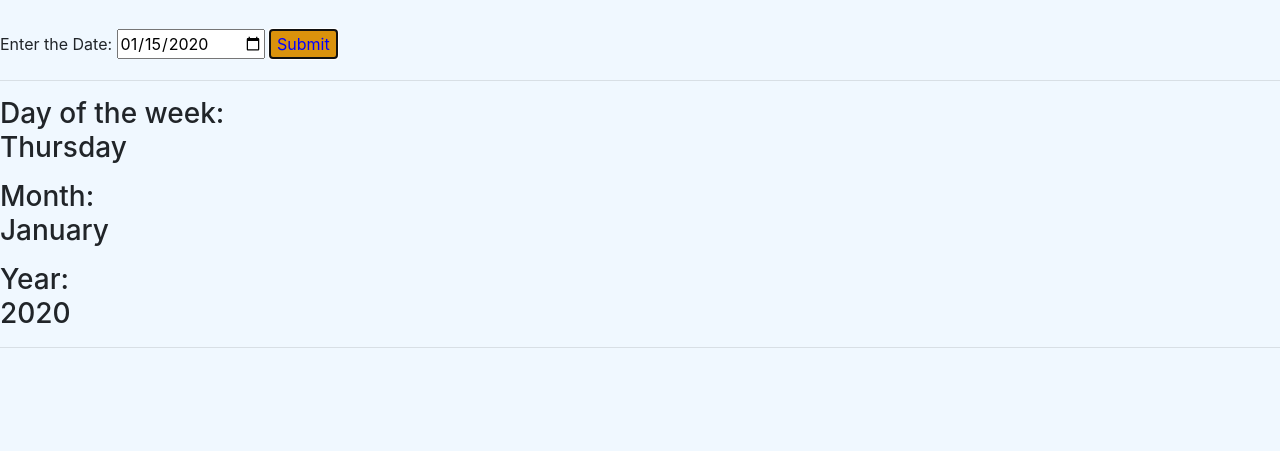
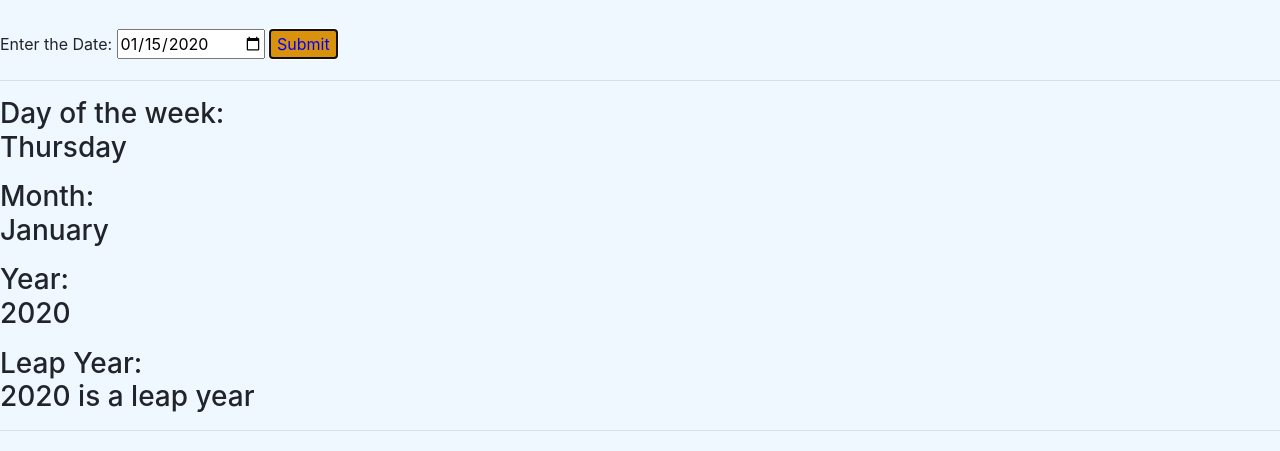
Before and after one commit to Connor85/Weekday-Calculator, a website built with webpack: page src/index.html in a window 1280 px wide. Both pictures are taken after typing "2020-01-15" into the empty fields and a click on the button "Submit". Shown: the part 179-630 px from the top of the page. Built offline with nearby package versions, Linux system fonts and the light colour scheme.

Commit message:
add leap year method to program

```diff
--- a/src/index.html
+++ b/src/index.html
@@ -15,6 +15,7 @@
     <h3>Day of the week:<p id="resultDay"></p></h3>
     <h3>Month:<p id= "resultMonth"></h3>
     <h3>Year:<p id="resultYear"></p></h3>
+    <h3>Leap Year: <p id="resultLeapYear"></p></h3>
     <hr>
   </div>
   </body>
--- a/src/main.js
+++ b/src/main.js
@@ -10,13 +10,17 @@ $(document).ready(function() {
         let day = $("#date").val();
         let month = $("#date").val();
         let years = $("#date").val();
+        let leapYear = $("#date").val();
 
         let newWeekDay = new Weekday(day);
         let newWeekMonth = new WeekMonth(month);
         let newWeekYear = new WeekYear(years);
+        let newLeapYear = new WeekYear(leapYear);
 
         $("#resultDay").text(newWeekDay.findDay());
         $("#resultMonth").text(newWeekMonth.findMonth());
         $("#resultYear").text(newWeekYear.findYear());
+        $("#resultLeapYear").text(newLeapYear.leapYear());
+        console.log(newLeapYear.leapYear());
     });
 });
--- a/src/weekday.js
+++ b/src/weekday.js
@@ -32,4 +32,14 @@ export class WeekYear {
         let newYear = newWeekYear.getFullYear();
         return newYear;
     }
-}
+
+    leapYear(){
+        let newLeapYear = new Date(this.year);
+        let newYear = newLeapYear.getFullYear();
+        if ((newYear % 400 === 0) || (newYear % 4 === 0) && (newYear % 100 != 0)){
+            return `${newYear} is a leap year`;
+          } else {
+            return `${newYear} is not a leap year`;
+          }
+        }
+    }
```
